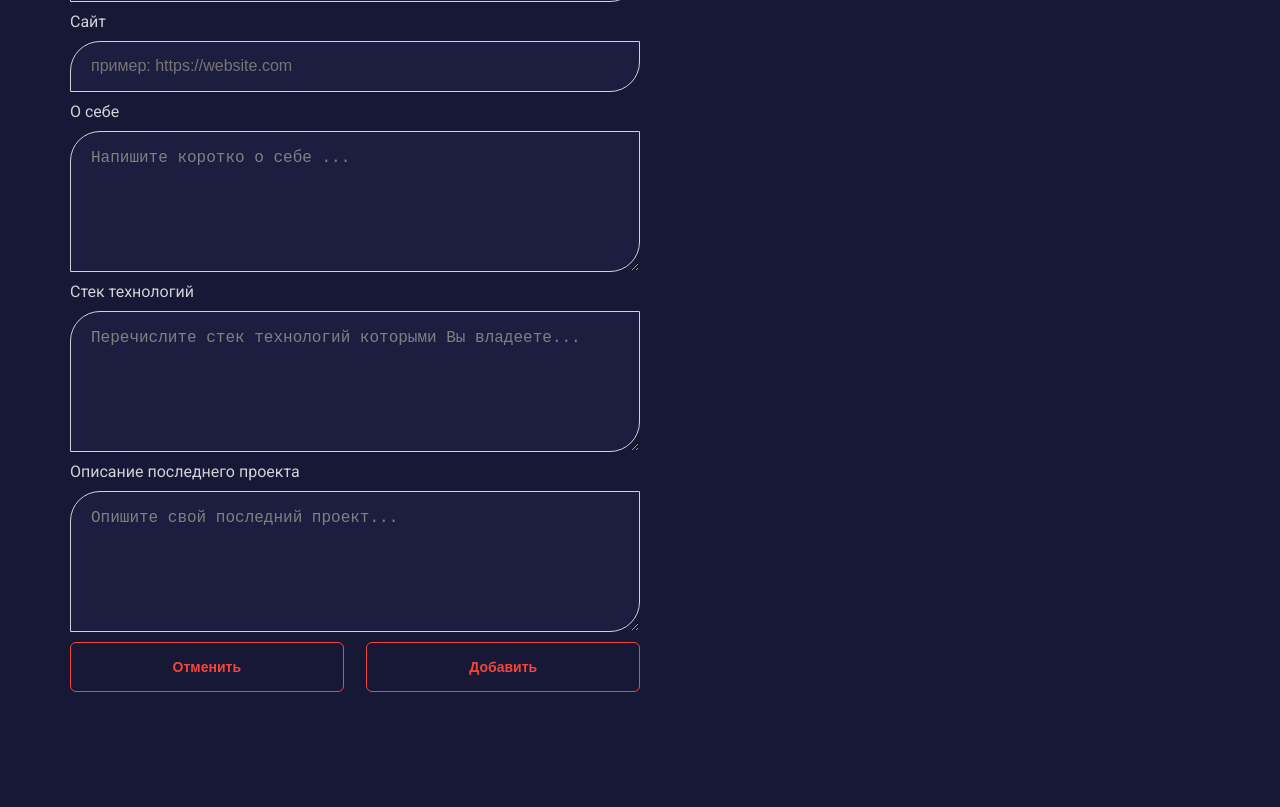
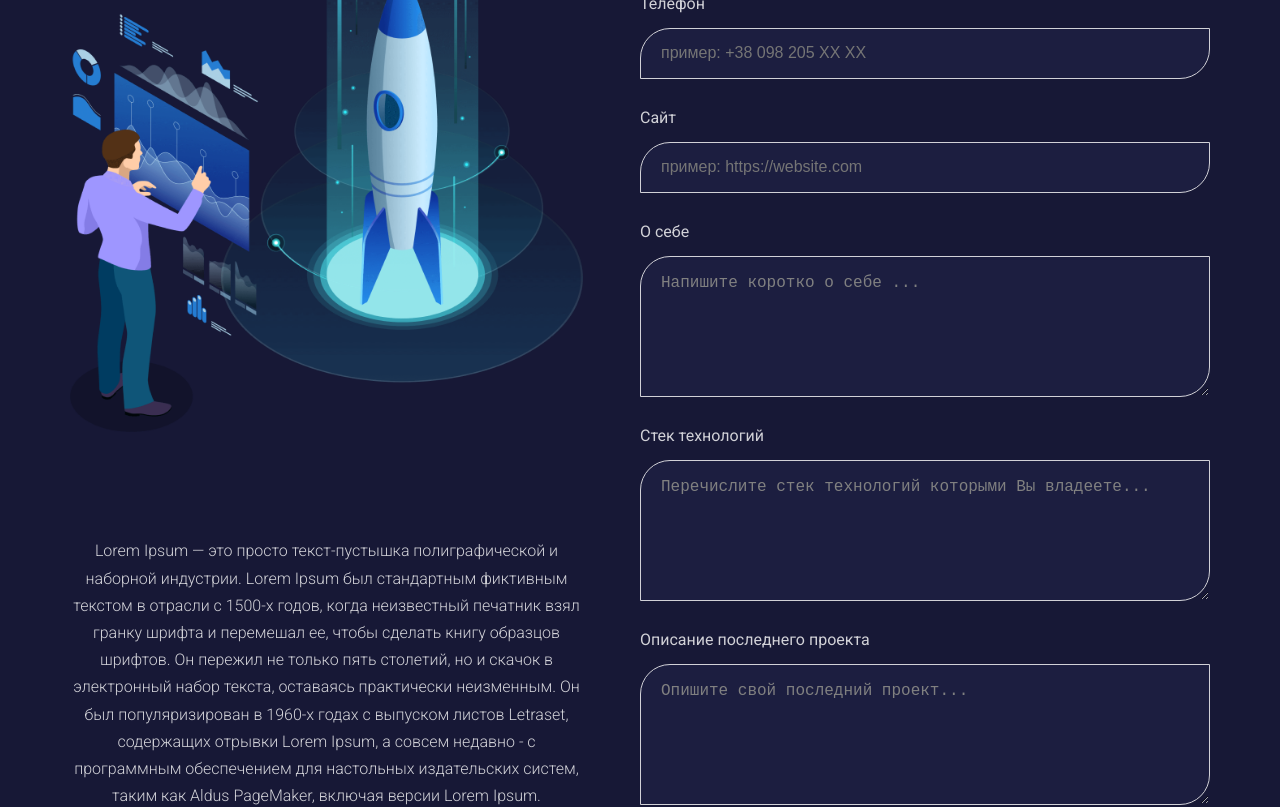
Before and after one commit to Kateryna-Borysenko/andersen-react-hw, a React (Create React App) app: page / in a window 1280 px wide. Shown: the part 400-1207 px from the top of the page. Before the commit the page ends 1142 px from the top, so only its background shows below. Built offline with nearby package versions, Linux system fonts and the light colour scheme.

Commit message:
Added App image and content, fixed ErrorMsg styles

```diff
--- a/src/App.js
+++ b/src/App.js
@@ -1,7 +1,8 @@
 import React, { Component } from "react";
 import Container from "./components/Container/Container";
 import Form from "./components/Form/Form";
-
+import image from "./images/rocket.png";
+import s from "./App.module.css";
 class App extends Component {
   state = {
     data: [],
@@ -27,7 +28,25 @@ class App extends Component {
   render() {
     return (
       <Container>
-        <Form onSubmit={this.onSubmit} />
+        <div className={s.wrap}>
+          <div className={s.contentWrap}>
+            <h1 className={s.title}>Создание анкеты</h1>
+            <img src={image} className={s.image} alt="brain" />
+            <p className={s.description}>
+              Lorem Ipsum — это просто текст-пустышка полиграфической и наборной
+              индустрии. Lorem Ipsum был стандартным фиктивным текстом в отрасли
+              с 1500-х годов, когда неизвестный печатник взял гранку шрифта и
+              перемешал ее, чтобы сделать книгу образцов шрифтов. Он пережил не
+              только пять столетий, но и скачок в электронный набор текста,
+              оставаясь практически неизменным. Он был популяризирован в 1960-х
+              годах с выпуском листов Letraset, содержащих отрывки Lorem Ipsum,
+              а совсем недавно - с программным обеспечением для настольных
+              издательских систем, таким как Aldus PageMaker, включая версии
+              Lorem Ipsum.
+            </p>
+          </div>
+          <Form onSubmit={this.onSubmit} />
+        </div>
       </Container>
     );
   }
--- /dev/null
+++ b/src/App.module.css
@@ -0,0 +1,24 @@
+.wrap {
+  display: flex;
+  justify-content: space-between;
+}
+
+.contentWrap {
+  display: flex;
+  flex-direction: column;
+  justify-content: space-evenly;
+  width: 45%;
+}
+.image {
+  display: block;
+  width: 100%;
+  height: auto;
+}
+.title {
+  font-size: 50px;
+  color: var(--accent-color);
+}
+.description {
+  line-height: 170%;
+  font-weight: 100;
+}
--- a/src/components/ErrorMsg/ErrorMsg.module.css
+++ b/src/components/ErrorMsg/ErrorMsg.module.css
@@ -1,3 +1,5 @@
 .error {
+  margin: 5px 0;
   color: red;
+  opacity: 0;
 }
--- a/src/components/Form/Form.jsx
+++ b/src/components/Form/Form.jsx
@@ -55,7 +55,6 @@ class Form extends Component {
 
     return (
       <form className={s.form}>
-        <div className="formWrapper">
         <Input
           label="Имя"
           type="text"
@@ -129,8 +128,7 @@ class Form extends Component {
 
         <div className={s.buttonWrapper}>
           <Button text="Отменить" type="button" onClick={this.reset} />
-            <Button text="Добавить" type="button" onClick={this.handleSubmit} />
-          </div>
+          <Button text="Сохранить" type="button" onClick={this.handleSubmit} />
         </div>
       </form>
     );
--- a/src/components/Form/Form.module.css
+++ b/src/components/Form/Form.module.css
@@ -3,6 +3,7 @@
 }
 
 .buttonWrapper {
+  margin-top: 30px;
   display: flex;
   justify-content: space-between;
 }
--- a/src/components/Input/Input.jsx
+++ b/src/components/Input/Input.jsx
@@ -1,7 +1,7 @@
 import React, { Component } from "react";
 import PropTypes from "prop-types";
 import s from "./Input.module.css";
-// import ErrorMsg from "../ErrorMsg/ErrorMsg";
+import ErrorMsg from "../ErrorMsg/ErrorMsg";
 
 class Input extends Component {
   render() {
@@ -20,7 +20,7 @@ class Input extends Component {
             className={s.input}
             required
           />
-          {/* <ErrorMsg /> */}
+          <ErrorMsg />
         </label>
       </>
     );
--- a/src/components/Input/Input.module.css
+++ b/src/components/Input/Input.module.css
@@ -1,14 +1,13 @@
 .label {
   display: flex;
   flex-direction: column;
-  /* outline: 1px solid red; */
   justify-content: space-between;
   text-align: left;
 }
 
 .input {
   box-sizing: border-box;
-  margin: 10px auto;
+  margin: 15px 0 auto;
   padding: 17px 20px;
   border-radius: 30px 0px;
   border: 1px solid var(--color-gr);
--- a/src/components/TextArea/TextArea.jsx
+++ b/src/components/TextArea/TextArea.jsx
@@ -1,7 +1,7 @@
 import React, { Component } from "react";
 import PropTypes from "prop-types";
 import s from "./TextArea.module.css";
-// import ErrorMsg from "../ErrorMsg/ErrorMsg";
+import ErrorMsg from "../ErrorMsg/ErrorMsg";
 
 class TextArea extends Component {
   render() {
@@ -19,7 +19,7 @@ class TextArea extends Component {
           onChange={(e) => this.props.onChange(e)}
           required
         ></textarea>
-        {/* <ErrorMsg /> */}
+        <ErrorMsg />
       </label>
     );
   }
--- a/src/components/TextArea/TextArea.module.css
+++ b/src/components/TextArea/TextArea.module.css
@@ -8,7 +8,7 @@
 
 .textArea {
   box-sizing: border-box;
-  margin: 10px auto;
+  margin: 15px 0 auto;
   padding: 17px 20px;
   border-radius: 30px 0px;
   border: 1px solid var(--color-gr);
```
Also changed, not shown: src/App.css (deleted, +0 -38 lines), src/components/Title/Title.jsx (deleted), src/components/Title/Title.module.css (deleted), src/images/brain.png (deleted), 1 other file (tests, documents, lock files or other folders). Lines whose indentation alone changed are shown as unchanged.
